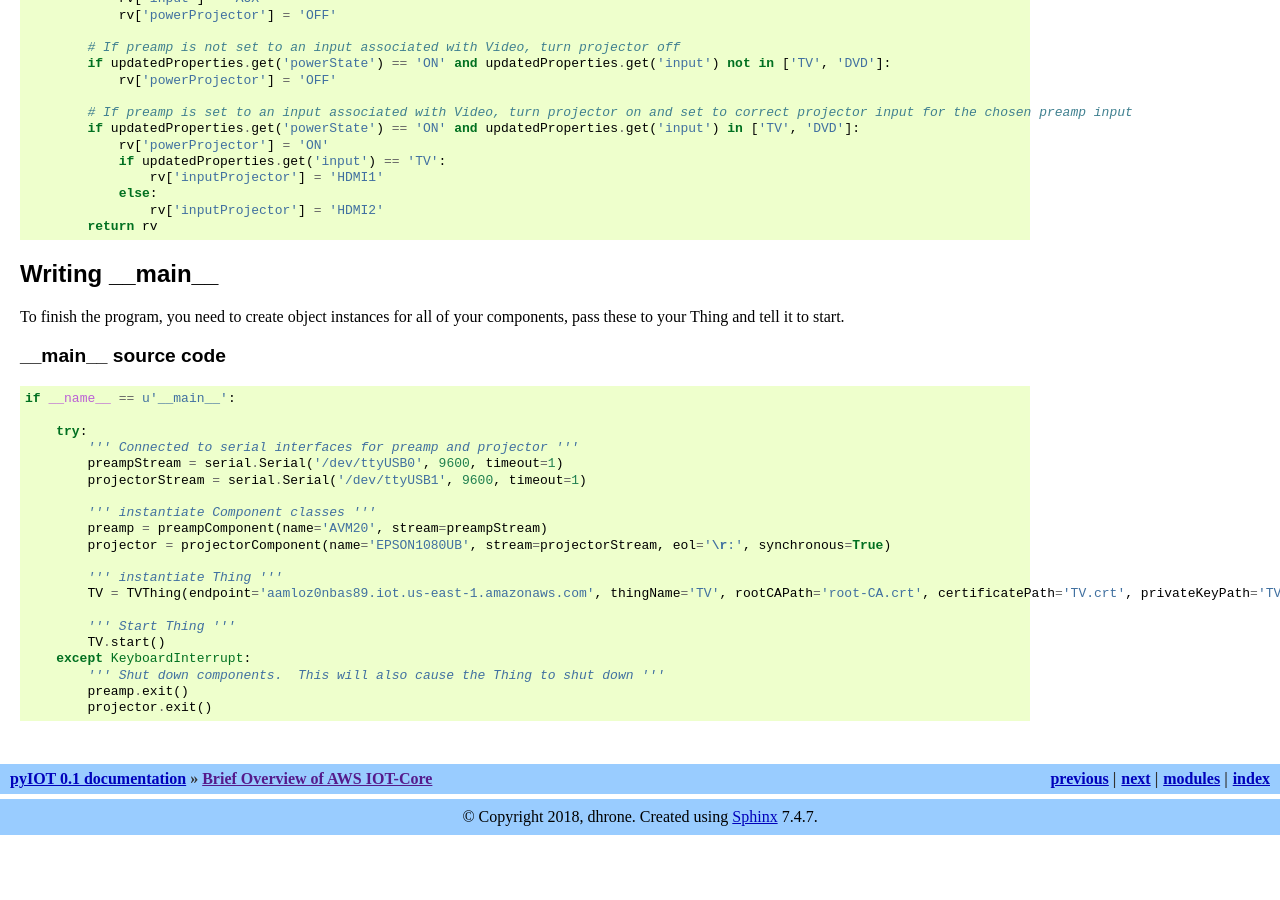
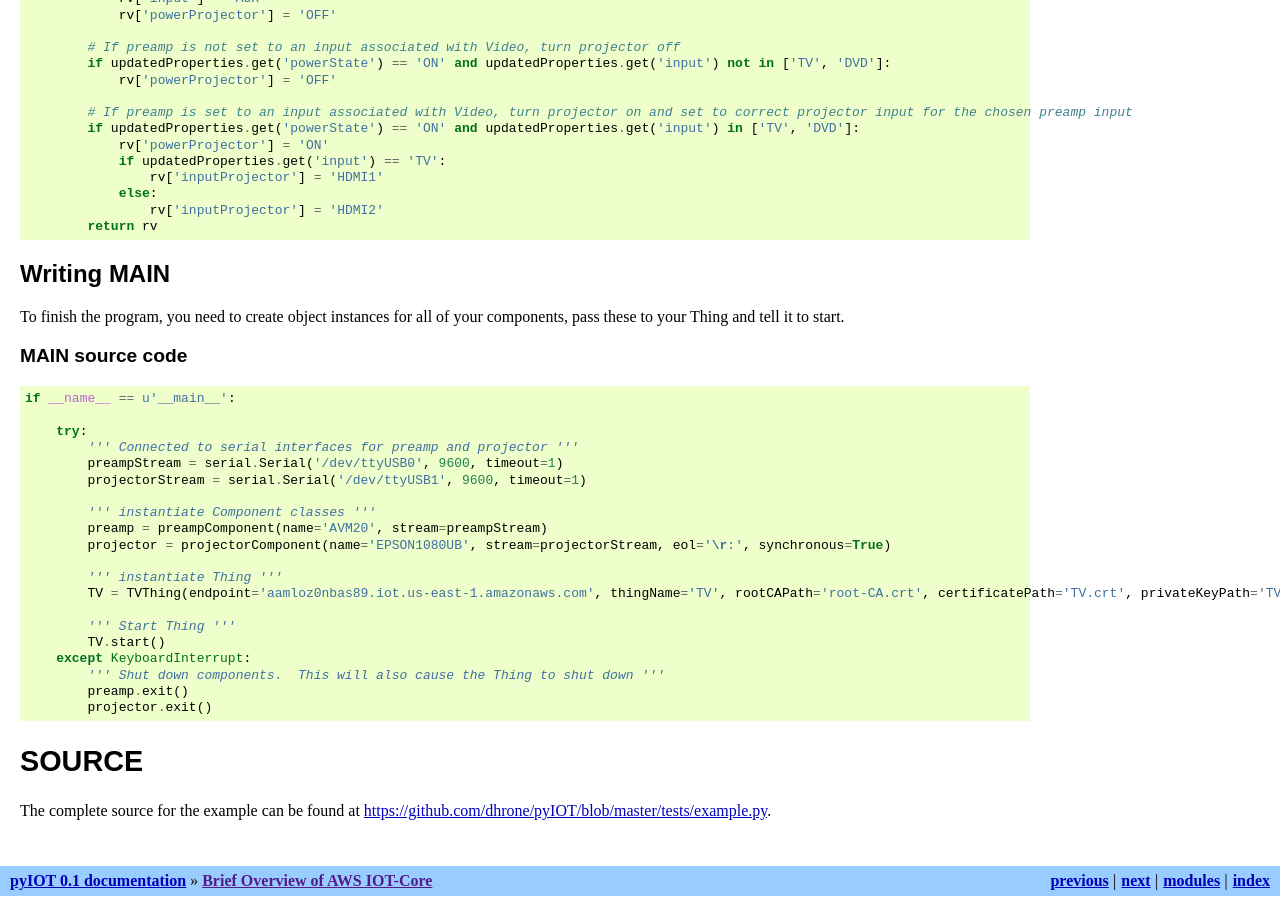
Before and after one commit to dhrone/pyIOT, a Sphinx documentation site: the page built from doc/source/example.rst, in a window 1280 px wide and 900 px high, scrolled down 6515 px. Built offline with Sphinx 7.4.7, drawn with Linux system fonts in a browser that asks for light colours; before the commit the page ends 7350 px from its top, so only the background shows below that; some of the changed text lies outside the part shown.

Commit message:
Documentation

```diff
--- a/doc/source/example.rst
+++ b/doc/source/example.rst
@@ -339,12 +339,12 @@ TVThing source code
                     rv['inputProjector'] = 'HDMI2'
             return rv
 
-Writing __main__
+Writing MAIN
 ----------------
 
 To finish the program, you need to create object instances for all of your components, pass these to your Thing and tell it to start.
 
-__main__ source code
+MAIN source code
 ~~~~~~~~~~~~~~~~~~~
 
 .. code-block:: python
@@ -369,3 +369,8 @@ __main__ source code
             ''' Shut down components.  This will also cause the Thing to shut down '''
             preamp.exit()
             projector.exit()
+
+SOURCE
+======
+
+The complete source for the example can be found at https://github.com/dhrone/pyIOT/blob/master/tests/example.py.
--- a/doc/source/index.rst
+++ b/doc/source/index.rst
@@ -14,15 +14,13 @@ pyIOT
 
 pyIOT enables rapid integration of a device with the Amazon AWS IOT-Core service.
 
-.. image:: _static/pyIOT_Start.jpg
+.. image:: _static/pyIOT_System.jpg
 
 .. automodule:: pyIOT
 
 
 User Guide
 ==========
-
-This is where the user guide stuff will go.
 
 .. toctree::
   :maxdepth: 2
@@ -31,8 +29,6 @@ This is where the user guide stuff will go.
 
 Example Project
 ===============
-
-This is where the example project using the Epson and AVM components will go
 
 .. toctree::
   :maxdepth: 2
```
Also changed, not shown: doc/source/_static/pyIOT_System.jpg (added), 1 other file.
